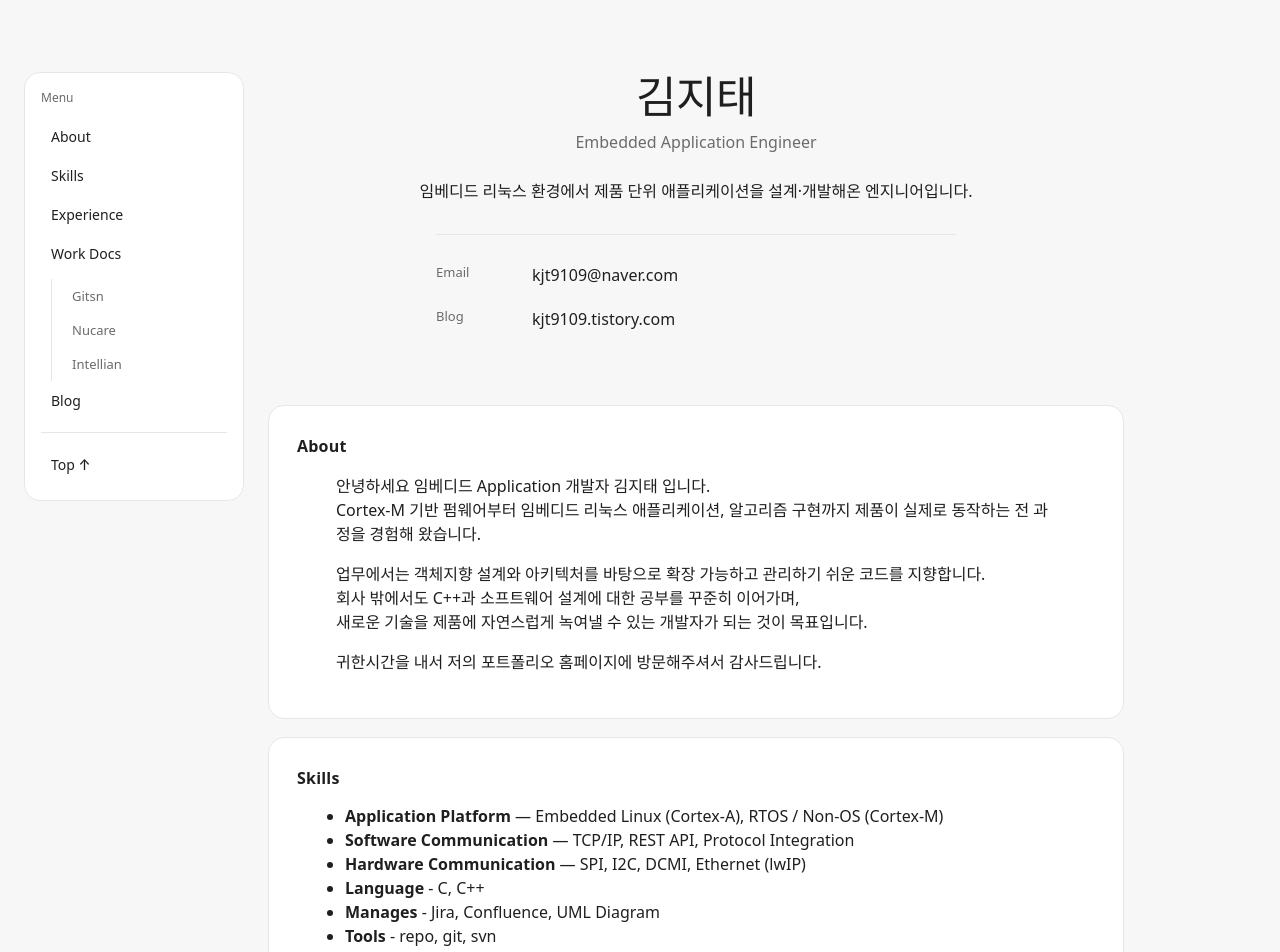
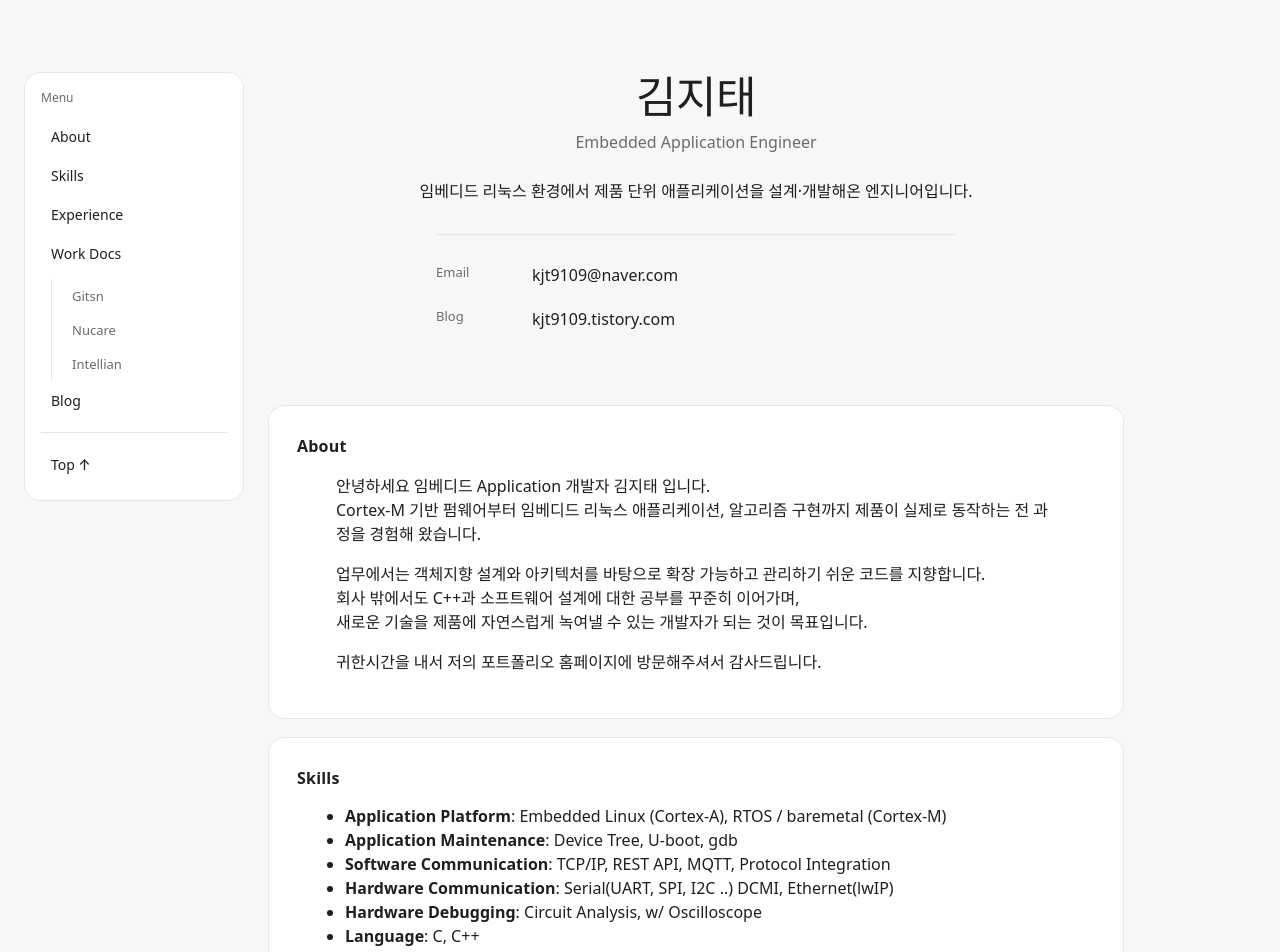
Before and after one commit to KJT9109/myPortfolio, a React (Vite) app: page / in a window 1280 px wide. Shown: the top 952 px of the page. Built offline with nearby package versions, Linux system fonts and the light colour scheme.

Commit message:
add skills

```diff
--- a/src/components/Skills.jsx
+++ b/src/components/Skills.jsx
@@ -4,12 +4,14 @@ export default function Skills() {
 	<h3>Skills</h3>
 
 	<ul>
-	<li><b>Application Platform</b> — Embedded Linux (Cortex-A), RTOS / Non-OS (Cortex-M)</li>
-	<li><b>Software Communication</b> — TCP/IP, REST API, Protocol Integration</li>
-	<li><b>Hardware Communication</b> — SPI, I2C, DCMI, Ethernet (lwIP)</li>
-	<li><b>Language</b> - C, C++</li>
-	<li><b>Manages</b> - Jira, Confluence, UML Diagram</li>
-	<li><b>Tools</b> - repo, git, svn</li>
+	<li><b>Application Platform</b>: Embedded Linux (Cortex-A), RTOS / baremetal (Cortex-M)</li>
+	<li><b>Application Maintenance</b>: Device Tree, U-boot, gdb</li>
+	<li><b>Software Communication</b>: TCP/IP, REST API, MQTT, Protocol Integration</li>
+	<li><b>Hardware Communication</b>: Serial(UART, SPI, I2C ..) DCMI, Ethernet(lwIP)</li>
+	<li><b>Hardware Debugging</b>: Circuit Analysis, w/ Oscilloscope</li>
+	<li><b>Language</b>: C, C++</li>
+	<li><b>Manages</b>: Jira, Confluence, UML Diagram</li>
+	<li><b>Tools</b>: repo, git, svn</li>
 	</ul>
 	</section>
 
```
